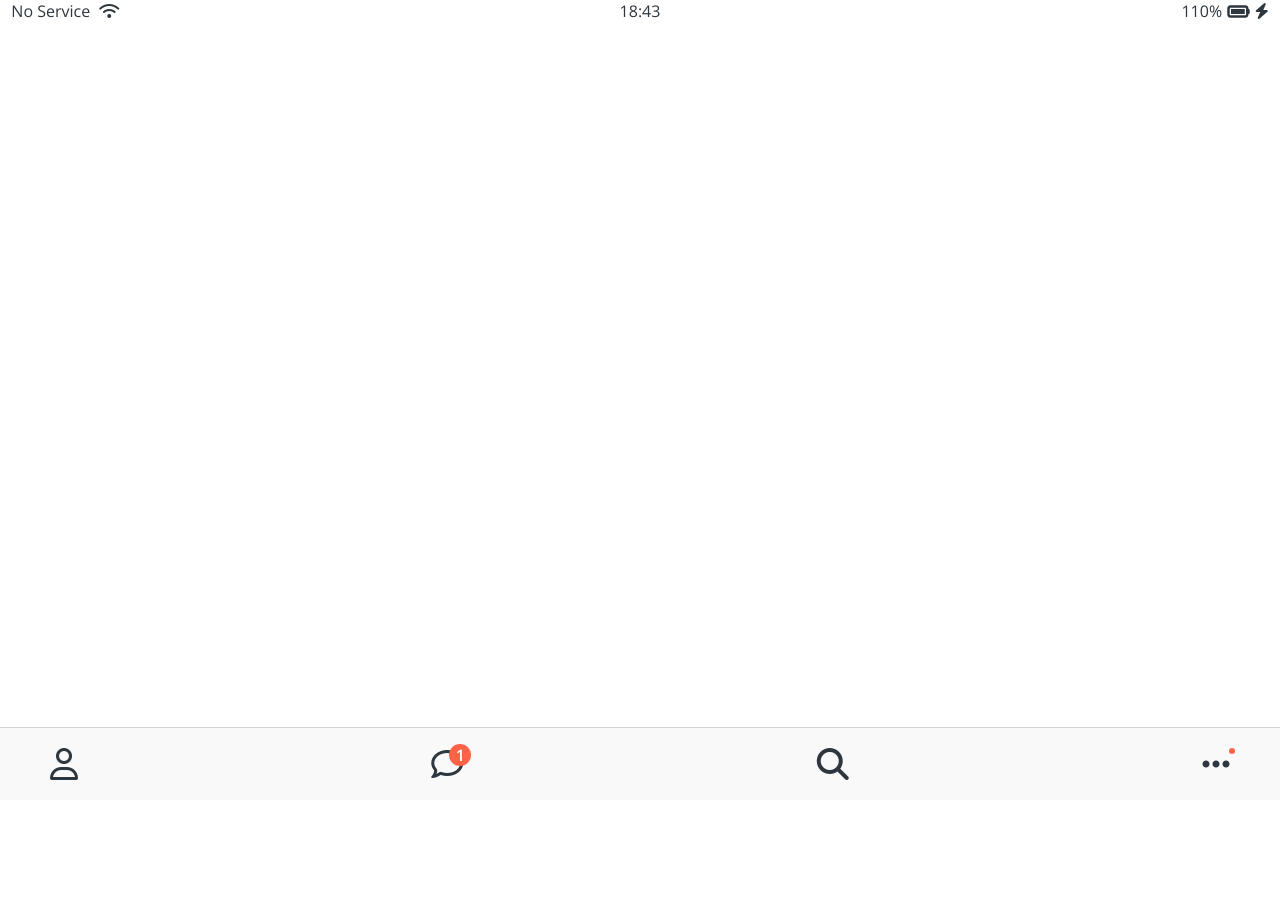
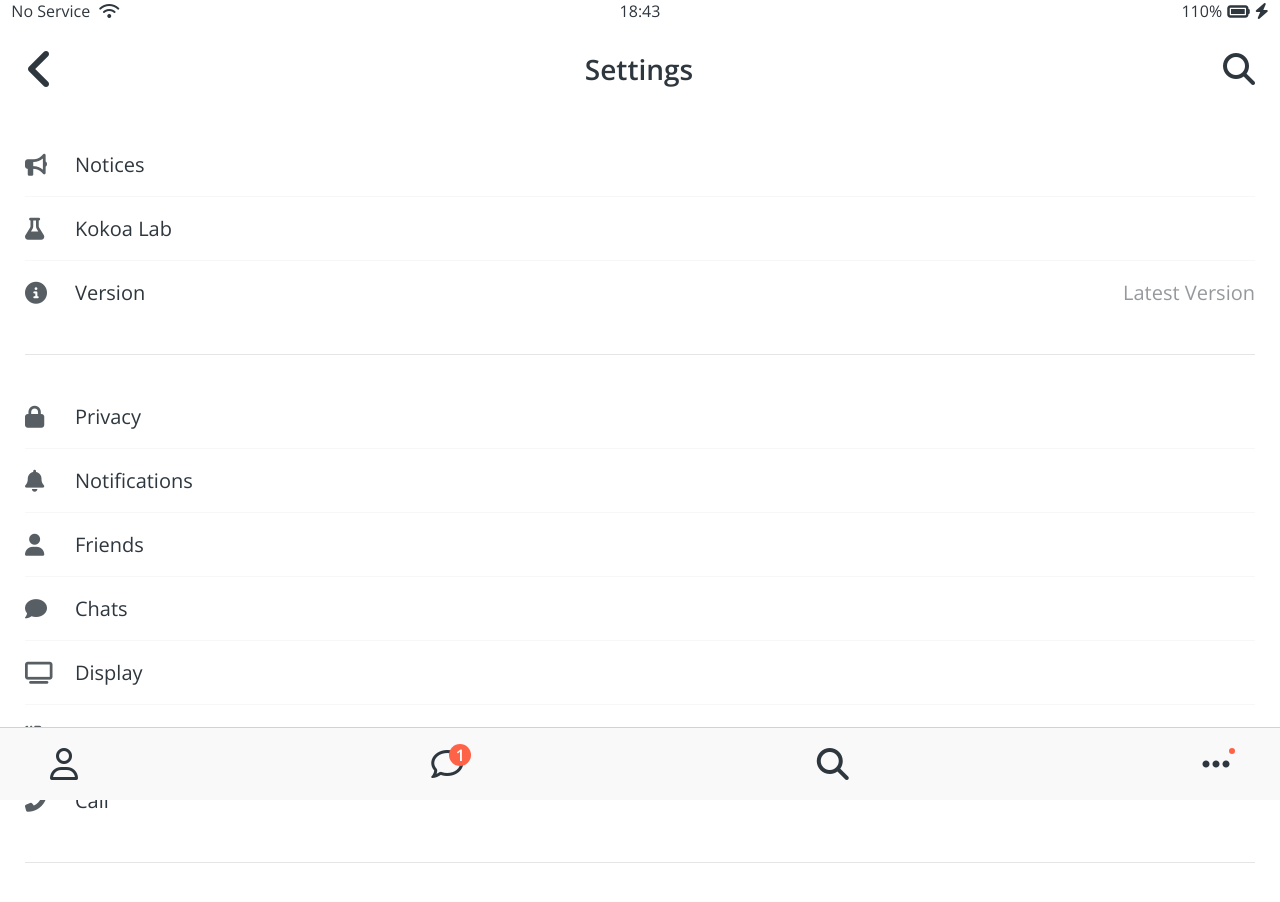
Before and after one commit to sihan827/kokoa-clone-2020-1, a plain HTML site: page settings.html in a window 1280 px wide. Before the commit the page ends 800 px from the top, so only its background shows below. Drawn offline with nearby package versions, Linux system fonts and the light colour scheme.

Commit message:
Complete Setting screen

```diff
--- /dev/null
+++ b/css/components/alt-screen-header.css
@@ -0,0 +1,17 @@
+.alt-header {
+  padding: var(--horizontal-space);
+  margin-bottom: 15px;
+  display: flex;
+  align-items: center;
+  justify-content: center;
+}
+.alt-header__title {
+  font-size: 28px;
+  font-weight: 600;
+}
+.alt-header__column:first-child {
+  margin-right: auto;
+}
+.alt-header__column:last-child {
+  margin-left: auto;
+}
--- /dev/null
+++ b/css/screens/settings.css
@@ -0,0 +1,29 @@
+.settings__setting {
+  padding: 20px 0;
+  border-bottom: 1px solid rgba(0, 0, 0, 0.03);
+  font-size: 20px;
+  display: flex;
+  align-items: center;
+  justify-content: space-between;
+}
+.settings__icon-box {
+  width: 30px;
+  opacity: 0.8;
+  margin-right: 20px;
+  font-size: 22px;
+}
+.settings__setting-column {
+  display: flex;
+  align-items: center;
+}
+.settings__setting-column:last-child {
+  opacity: 0.5;
+}
+.settings-p {
+  padding-bottom: 30px;
+  margin-bottom: 30px;
+  border-bottom: 1px solid rgba(0, 0, 0, 0.1);
+}
+.settings-p .settings__setting:last-child {
+  border-bottom: none;
+}
--- a/css/styles.css
+++ b/css/styles.css
@@ -7,6 +7,7 @@
 @import "components/status-bar.css";
 @import "components/nav-bar.css";
 @import "components/screen-header.css";
+@import "components/alt-screen-header.css";
 @import "components/user-component.css";
 @import "components/badge.css";
 @import "components/icon-row.css";
@@ -16,10 +17,12 @@
 @import "screens/friends.css";
 @import "screens/find.css";
 @import "screens/more.css";
+@import "screens/settings.css";
 
 body {
   color: #2e363e;
   font-family: "Open Sans", sans-serif;
+  margin-top: 20px;
   margin-bottom: 90px;
 }
 .main-screen {
--- a/settings.html
+++ b/settings.html
@@ -21,8 +21,119 @@
         <i class="fas fa-bolt"></i>
       </div>
     </div>
-    <header class="screen-header"></header>
-    <main class="main-screen more-screen"></main>
+    <header class="alt-header">
+      <div class="alt-header__column">
+        <a href="more.html">
+          <i class="fas fa-angle-left fa-3x"></i>
+        </a>
+      </div>
+      <div class="alt-header__column">
+        <h1 class="alt-header__title">Settings</h1>
+      </div>
+      <div class="alt-header__column">
+        <i class="fas fa-search fa-2x"></i>
+      </div>
+    </header>
+    <main class="main-screen">
+      <div class="settings-p">
+        <ul class="settings-list">
+          <li class="settings__setting">
+            <div class="settings__setting-column">
+              <div class="settings__icon-box">
+                <i class="fas fa-bullhorn"></i>
+              </div>
+              <span>Notices</span>
+            </div>
+            <div class="settings__setting-column"></div>
+          </li>
+          <li class="settings__setting">
+            <div class="settings__setting-column">
+              <div class="settings__icon-box">
+                <i class="fas fa-flask"></i>
+              </div>
+              <span>Kokoa Lab</span>
+            </div>
+            <div class="settings__setting-column"></div>
+          </li>
+          <li class="settings__setting">
+            <div class="settings__setting-column">
+              <div class="settings__icon-box">
+                <i class="fas fa-info-circle"></i>
+              </div>
+              <span>Version</span>
+            </div>
+            <div class="settings__setting-column">Latest Version</div>
+          </li>
+        </ul>
+      </div>
+      <div class="settings-p">
+        <ul class="settings-list">
+          <li class="settings__setting">
+            <div class="settings__setting-column">
+              <div class="settings__icon-box">
+                <i class="fas fa-lock"></i>
+              </div>
+              <span>Privacy</span>
+            </div>
+            <div class="settings__setting-column"></div>
+          </li>
+          <li class="settings__setting">
+            <div class="settings__setting-column">
+              <div class="settings__icon-box">
+                <i class="fas fa-bell"></i>
+              </div>
+              <span>Notifications</span>
+            </div>
+            <div class="settings__setting-column"></div>
+          </li>
+          <li class="settings__setting">
+            <div class="settings__setting-column">
+              <div class="settings__icon-box">
+                <i class="fas fa-user"></i>
+              </div>
+              <span>Friends</span>
+            </div>
+            <div class="settings__setting-column"></div>
+          </li>
+          <li class="settings__setting">
+            <div class="settings__setting-column">
+              <div class="settings__icon-box">
+                <i class="fas fa-comment"></i>
+              </div>
+              <span>Chats</span>
+            </div>
+            <div class="settings__setting-column"></div>
+          </li>
+          <li class="settings__setting">
+            <div class="settings__setting-column">
+              <div class="settings__icon-box">
+                <i class="fas fa-tv"></i>
+              </div>
+              <span>Display</span>
+            </div>
+            <div class="settings__setting-column"></div>
+          </li>
+          <li class="settings__setting">
+            <div class="settings__setting-column">
+              <div class="settings__icon-box">
+                <i class="fas fa-brush"></i>
+              </div>
+              <span>Themes</span>
+            </div>
+            <div class="settings__setting-column">Default theme</div>
+          </li>
+          <li class="settings__setting">
+            <div class="settings__setting-column">
+              <div class="settings__icon-box">
+                <i class="fas fa-phone-alt"></i>
+              </div>
+              <span>Call</span>
+            </div>
+            <div class="settings__setting-column"></div>
+          </li>
+        </ul>
+      </div>
+    </main>
     <nav class="nav">
       <ul class="nav__list">
         <li class="nav__btn">
```
